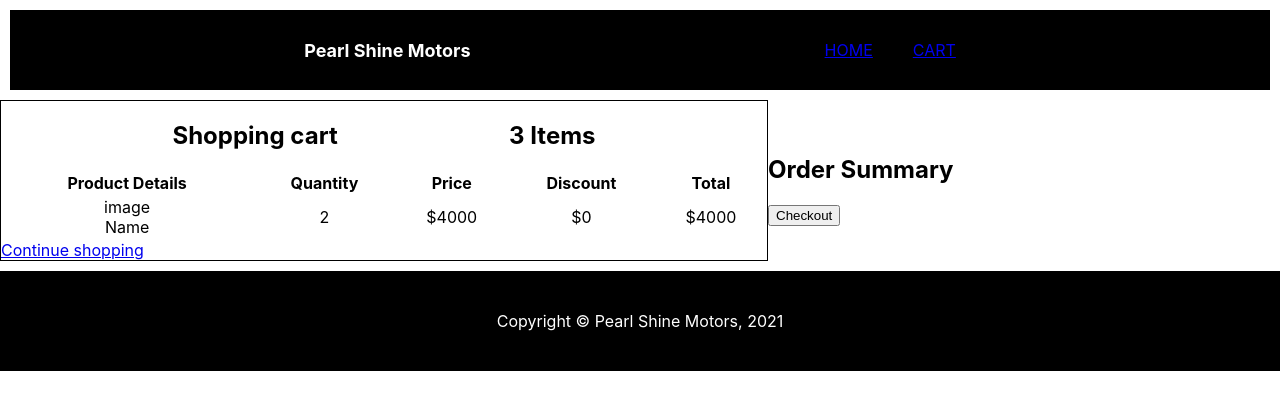
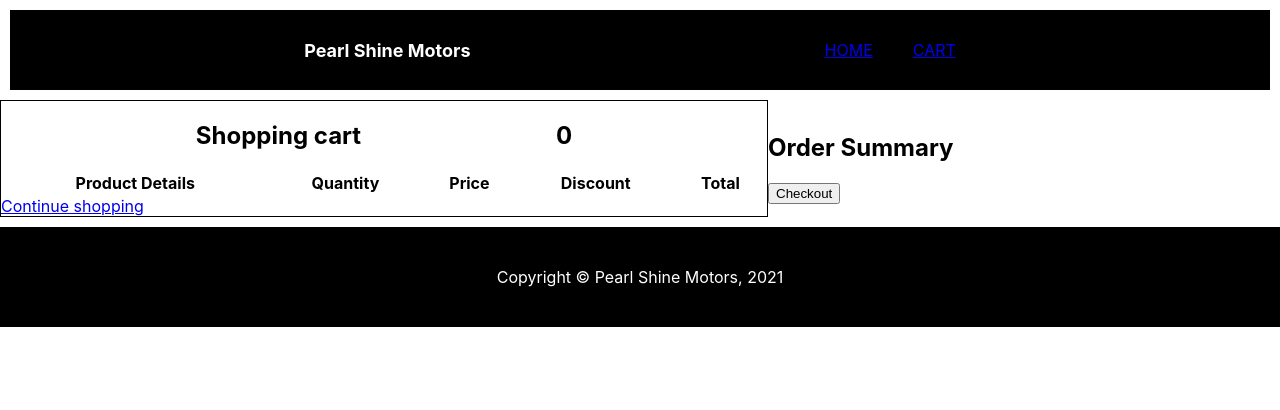
Before and after one commit to NickyGuants/React-redux-ecommerce, a React (Create React App) app: page /cart in a window 1280 px wide. Shown: the top 410 px of the page. Built offline with nearby package versions, Linux system fonts and the light colour scheme.

Commit message:
render cart items

```diff
--- a/src/components/Cart.js
+++ b/src/components/Cart.js
@@ -1,14 +1,17 @@
 import React from "react";
 import '../App.css';
-
+import { useSelector } from 'react-redux';
 
 const Cart = () => {
+    const cartItems = useSelector((state) => state.cart.cartItems)
+
     return (
         <section id="cart-order">
+
                 <div className="cart">
                     <div className="heading">
                         <div><h2>Shopping cart</h2></div>
-                    <div><h2>3 Items</h2></div>
+                            <div><h2>{ cartItems.length}</h2></div>
                         </div>
                     <div className="table">
                         <table>
@@ -19,13 +22,15 @@ const Cart = () => {
                                 <th>Discount</th>
                                 <th>Total</th>
                         </tr>
+                        {cartItems.map((item) => (
                             <tr>
-                            <td><div>image</div> <div>Name</div></td>
+                                <td><img src={item.imgSrc} alt="" width="100px" /></td>
                                 <td>2</td>
-                            <td>$4000</td>
+                                <td>${item.price}</td>
                                 <td>$0</td>
                                 <td>$4000</td>
                             </tr>
+                        ))}
                         </table>
                         <div>
                             <a href="#home">Continue shopping</a>
```
Lines whose indentation alone changed are shown as unchanged.
